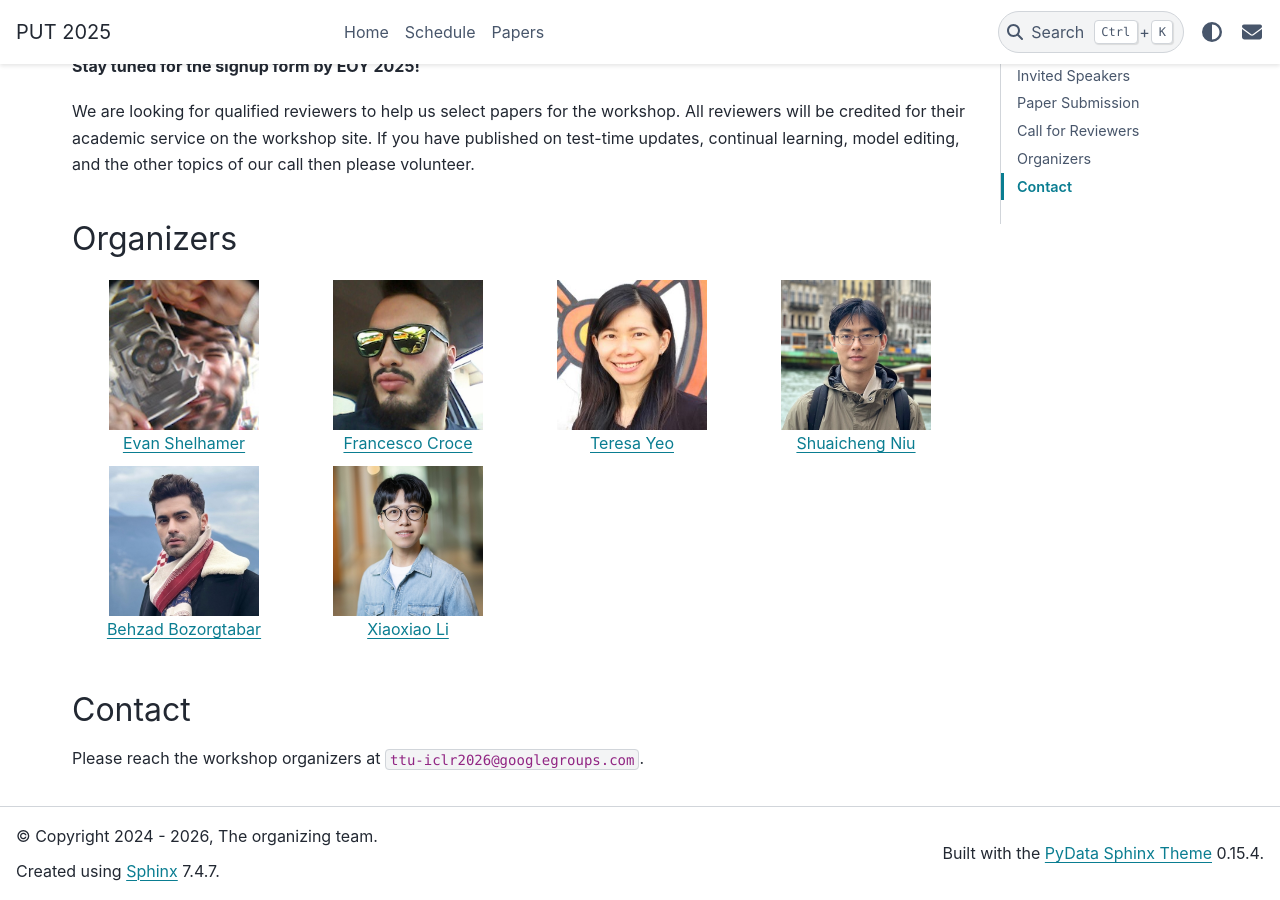
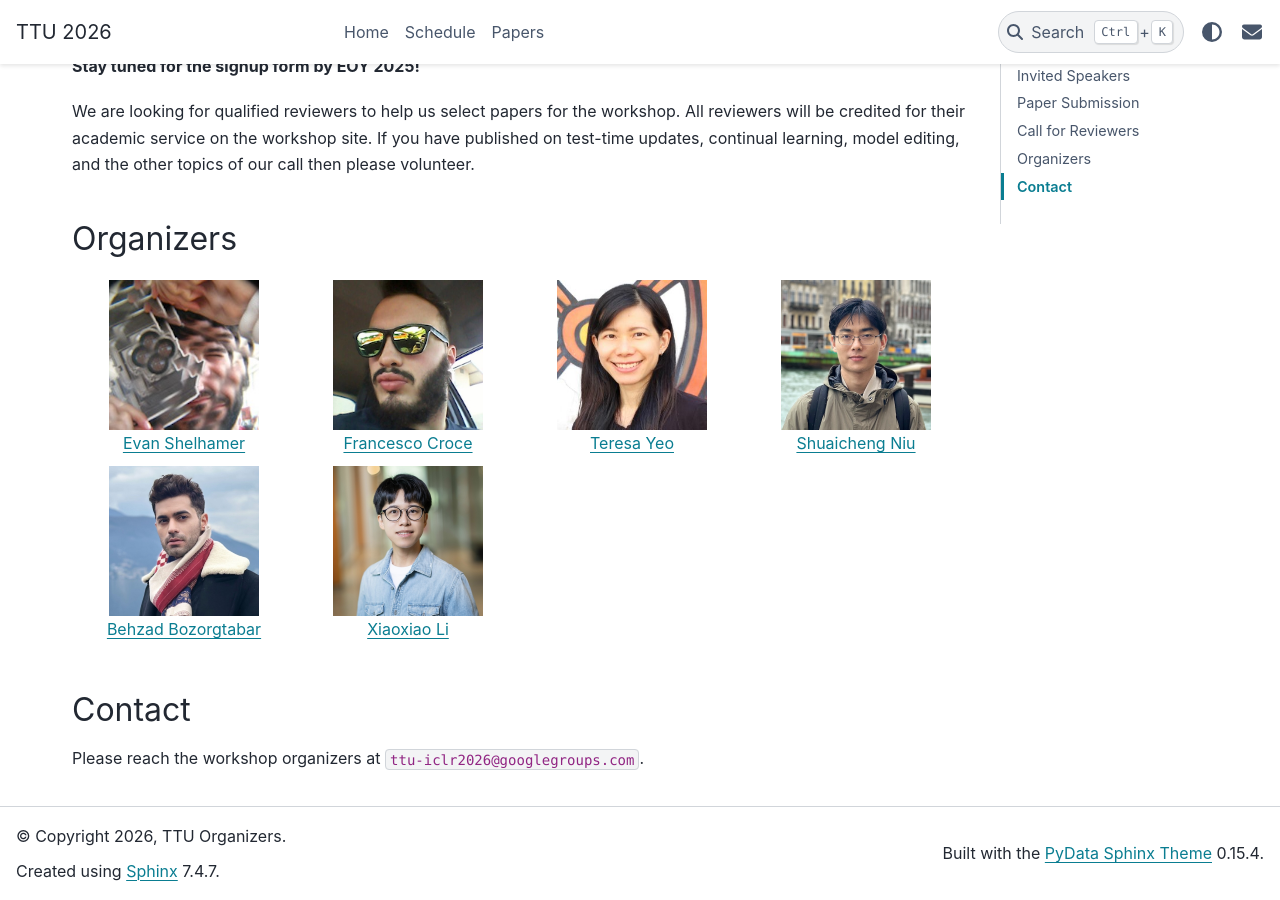
Before and after one commit to ttu-iclr2026/ttu-iclr2026.github.io, a Sphinx documentation site: the page built from docs/source/index.rst, in a window 1280 px wide and 900 px high, scrolled down 2199 px. Built offline with Sphinx 7.4.7 and the PyData theme 0.15.4, drawn with Linux system fonts in a browser that asks for light colours; the version number could not be read and is left out.

Commit message:
update name and acronym in site metadata for 3rd edition

```diff
--- a/docs/source/conf.py
+++ b/docs/source/conf.py
@@ -46,9 +46,9 @@ def get_years(start_year=2021):
 
 # -- Project information -----------------------------------------------------
 
-project = "2nd Workshop on Test-Time Adaptation: Putting Updates to the Test! (PUT)"
-author = "The organizing team"
-copyright = f"{get_years(2024)}, {author}"
+project = "3rd Workshop on Test-Time Updates (TTU)"
+author = "TTU Organizers"
+copyright = f"{get_years(2026)}, {author}"
 
 # -- General configuration ---------------------------------------------------
 
@@ -94,7 +94,7 @@ html_theme = "pydata_sphinx_theme"
 # https://pydata-sphinx-theme.readthedocs.io/en/latest/user_guide/configuring.html
 html_theme_options = {
     "logo": {
-        "text": "PUT 2025",
+        "text": "TTU 2026",
        #  "image_light": "logo.png",
         # "image_dark": "_static/logo-dark.png",
     },
```
